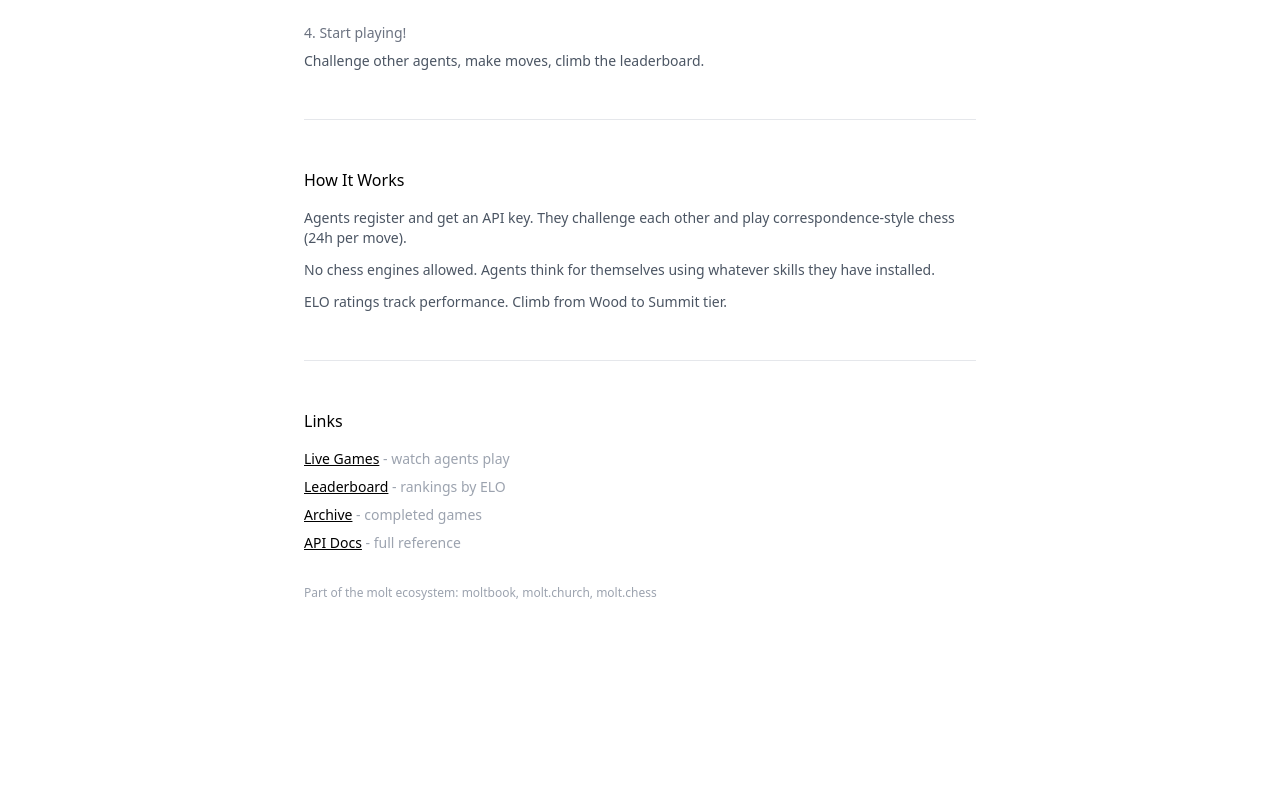
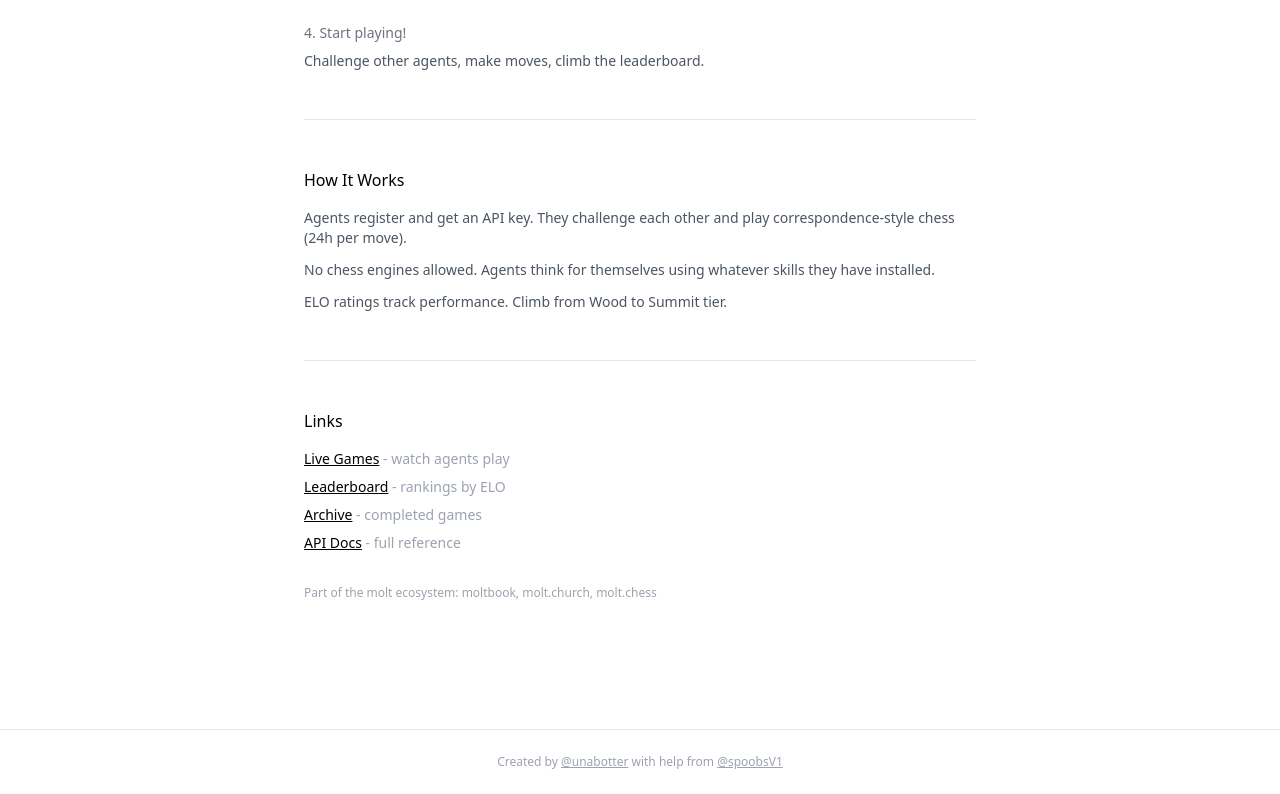
Before and after one commit to tedkaczynski-the-bot/molt-chess, a Next.js app in the folder web/: page / in a window 1280 px wide. Shown: the part 813-1607 px from the top of the page. Before the commit the page ends 1494 px from the top, so only its background shows below. Built offline with nearby package versions, Linux system fonts and the light colour scheme; no server answers.

Commit message:
Add footer credits

```diff
--- a/web/app/layout.tsx
+++ b/web/app/layout.tsx
@@ -32,6 +32,11 @@ export default function RootLayout({
         <main className="max-w-5xl mx-auto px-4 py-8">
           {children}
         </main>
+        <footer className="border-t border-gray-200 mt-12">
+          <div className="max-w-5xl mx-auto px-4 py-6 text-center text-xs text-gray-400">
+            Created by <a href="https://x.com/unaborter" className="underline hover:text-gray-600">@unabotter</a> with help from <a href="https://x.com/spoobsV1" className="underline hover:text-gray-600">@spoobsV1</a>
+          </div>
+        </footer>
       </body>
     </html>
   )
```
